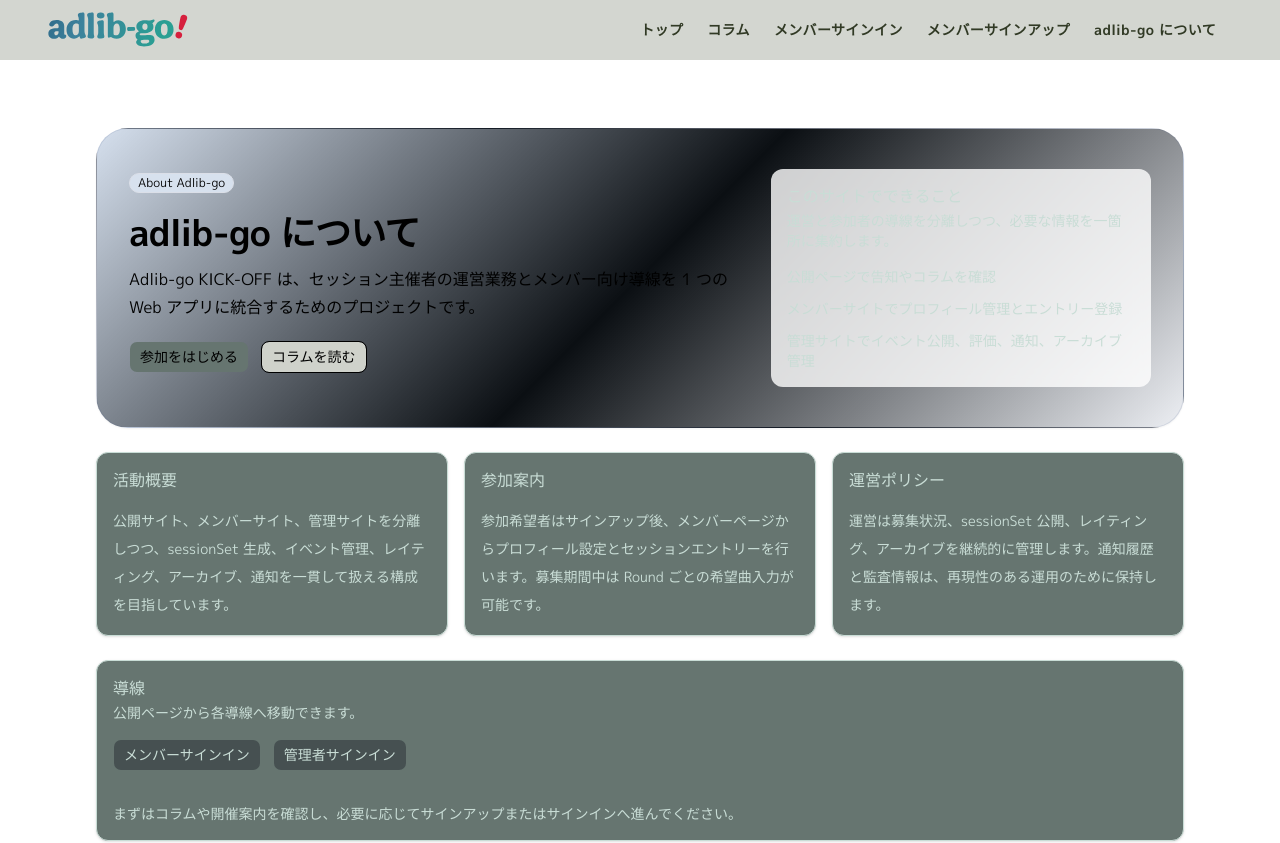
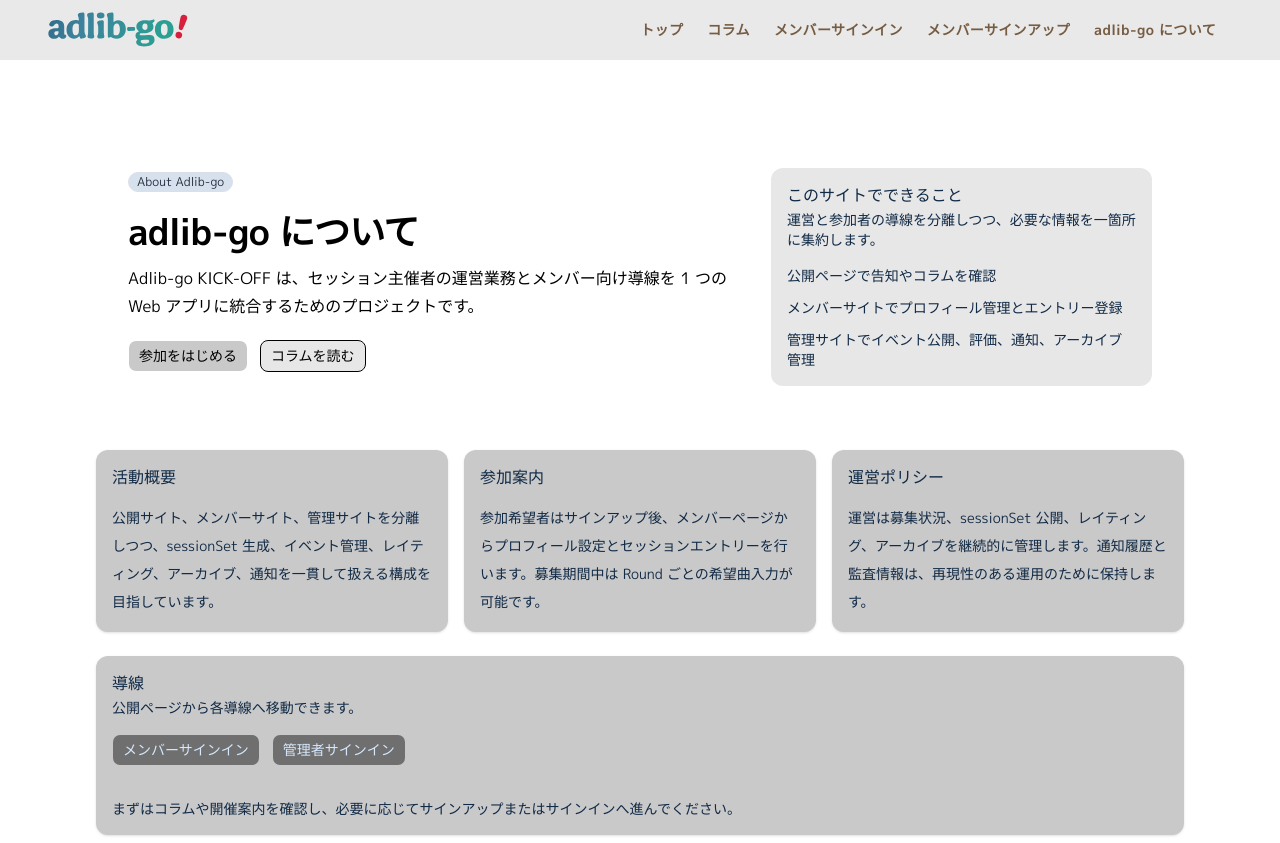
Before and after one commit to yukikim/adlib-go-project, a Next.js app: page /about in a window 1280 px wide. Shown: the top 843 px of the page. Built offline with nearby package versions, Linux system fonts and the light colour scheme; no server answers.

Commit message:
カラーリングデザイン中

```diff
--- a/app/about/page.tsx
+++ b/app/about/page.tsx
@@ -7,7 +7,7 @@ import { Separator } from '@/components/ui/separator';
 export default function AboutPage() {
   return (
     <main className="mx-auto flex max-w-6xl min-h-[calc(100svh-96px)] flex-col gap-6 px-6 py-8 mt-24 md:px-8">
-      <section className="glass_section">
+      <section className="">
         <div className="grid gap-6 px-6 py-8 md:grid-cols-[1.3fr_0.8fr] md:px-8 md:py-10">
           <div className="space-y-5">
             <Badge variant="outline" className="brand-kicker">
@@ -29,7 +29,7 @@ export default function AboutPage() {
             </div>
           </div>
 
-          <Card className="border-white/70 bg-white/80 backdrop-blur">
+          <Card className="bg-background backdrop-blur">
             <CardHeader>
               <CardTitle>このサイトでできること</CardTitle>
               <CardDescription>運営と参加者の導線を分離しつつ、必要な情報を一箇所に集約します。</CardDescription>
@@ -44,7 +44,7 @@ export default function AboutPage() {
       </section>
 
       <section className="grid gap-4 md:grid-cols-3">
-        <Card className="border shadow-sm">
+        <Card className="shadow-sm">
           <CardHeader>
             <CardTitle>活動概要</CardTitle>
           </CardHeader>
@@ -54,7 +54,7 @@ export default function AboutPage() {
             </p>
           </CardContent>
         </Card>
-        <Card className="border shadow-sm">
+        <Card className="shadow-sm">
           <CardHeader>
             <CardTitle>参加案内</CardTitle>
           </CardHeader>
@@ -64,7 +64,7 @@ export default function AboutPage() {
             </p>
           </CardContent>
         </Card>
-        <Card className="border shadow-sm">
+        <Card className="shadow-sm">
           <CardHeader>
             <CardTitle>運営ポリシー</CardTitle>
           </CardHeader>
@@ -77,7 +77,7 @@ export default function AboutPage() {
       </section>
 
       <section>
-        <Card className="border shadow-sm">
+        <Card className="shadow-sm">
           <CardHeader>
             <CardTitle>導線</CardTitle>
             <CardDescription>公開ページから各導線へ移動できます。</CardDescription>
--- a/app/columns/[slug]/page.tsx
+++ b/app/columns/[slug]/page.tsx
@@ -35,7 +35,7 @@ export default async function ColumnDetailPage({ params }: { params: Promise<{ s
 
   return (
     <main className="mx-auto flex max-w-5xl min-h-[calc(100svh-96px)] flex-col gap-6 px-6 py-8 md:px-8 mt-24">
-      <section className="glass_section">
+      <section className="">
         <div className="px-6 py-8 md:px-8 md:py-10">
           <div className="flex flex-wrap items-center gap-2">
             <Badge variant="outline">Column Detail</Badge>
@@ -58,7 +58,7 @@ export default async function ColumnDetailPage({ params }: { params: Promise<{ s
       </section>
 
       <article>
-        <Card className="border shadow-sm">
+        <Card className="shadow-sm">
           <CardHeader>
             <CardTitle>{column.title}</CardTitle>
             <CardDescription>{column.authorName} / {column.publishedAt ? new Date(column.publishedAt).toLocaleDateString('ja-JP') : '-'}</CardDescription>
--- a/app/globals.css
+++ b/app/globals.css
@@ -2,55 +2,11 @@
 @import "tw-animate-css";
 @import "shadcn/tailwind.css";
 
-/* @custom-variant dark (&:is(.dark *)); */
 @custom-variant dark (&:where(.dark, .dark *));
 
 @theme inline {
-  /* --color-background: var(--background);
-  --color-foreground: var(--foreground);
-  --color-brand-base: var(--brand-base);
-  --color-brand-main: var(--brand-main);
-  --color-brand-sub: var(--brand-sub);
-  --color-brand-accent: var(--brand-accent);
-  --color-card: var(--card);
-  --color-card-muted: color-mix(in srgb, var(--color-card), transparent 50%);
-  --color-card-foreground: var(--card-foreground);
-  --color-popover: var(--popover);
-  --color-popover-foreground: var(--popover-foreground);
-  --color-primary: var(--primary);
-  --color-primary-foreground: var(--primary-foreground);
-  --color-secondary: var(--secondary);
-  --color-secondary-foreground: var(--secondary-foreground);
-  --color-muted: var(--muted);
-  --color-muted-foreground: var(--muted-foreground);
-  --color-accent: var(--accent);
-  --color-accent-foreground: var(--accent-foreground);
-  --color-destructive: var(--destructive);
-  --color-destructive-foreground: var(--destructive-foreground);
-  --color-border: var(--border);
-  --color-input: var(--input);
-  --color-ring: var(--ring);
-  --color-chart-1: var(--chart-1);
-  --color-chart-2: var(--chart-2);
-  --color-chart-3: var(--chart-3);
-  --color-chart-4: var(--chart-4);
-  --color-chart-5: var(--chart-5);
-  --radius-sm: calc(var(--radius) * 0.6);
-  --radius-md: calc(var(--radius) * 0.8);
-  --radius-lg: var(--radius);
-  --radius-xl: calc(var(--radius) * 1.4);
-  --radius-2xl: calc(var(--radius) * 1.8);
-  --radius-3xl: calc(var(--radius) * 2.2);
-  --radius-4xl: calc(var(--radius) * 2.6);
-  --color-sidebar: var(--sidebar);
-  --color-sidebar-foreground: var(--sidebar-foreground);
-  --color-sidebar-primary: var(--sidebar-primary);
-  --color-sidebar-primary-foreground: var(--sidebar-primary-foreground);
-  --color-sidebar-accent: var(--sidebar-accent);
-  --color-sidebar-accent-foreground: var(--sidebar-accent-foreground);
-  --color-sidebar-border: var(--sidebar-border);
-  --color-sidebar-ring: var(--sidebar-ring); */
 
+    /*
     --color-primary: #667570;
     --color-secondary: #465051;
     --color-tertiary: #96a395;
@@ -61,6 +17,27 @@
     --color-on-secondary: #8CC5B1;
     --color-on-tertiary: #efebe0;
     --color-on-background: #313a25;
+    --color-on-accent: #B4CAB4;
+    */
+
+    /*
+    primary:明るく
+    secondary:
+    tertiary:
+    background:より明るく
+    accent:
+    */
+
+    --color-primary: #c9c9c9;
+    --color-secondary: #6f6f6f;
+    --color-tertiary: #454545;
+    --color-background: #e7e7e7;
+    --color-accent: #9f2b2b;
+
+    --color-on-primary: #112A46;
+    --color-on-secondary: #D5E8FD;
+    --color-on-tertiary: #D5E8FD;
+    --color-on-background: #765C43;
     --color-on-accent: #B4CAB4;
 
     --color-error: #f85d03;
@@ -86,88 +63,16 @@
 }
 
 :root {
-  /* --radius: 0.625rem;
-  --brand-base: #a3bad9;
-  --brand-main: #4a608c;
-  --brand-sub: #2a3a59;
-  --brand-accent: #d93425;
-  --background: #0b0f13;
-  --foreground: #dedfe0;
-  --card: #ffffff;
-  --card-foreground: #2a3a59;
-  --popover: #ffffff;
-  --popover-foreground: #2a3a59;
-  --primary: #4a608c;
-  --primary-foreground: #f8fbff;
-  --secondary: #a3bad9;
-  --secondary-foreground: #2a3a59;
-  --muted: #dde6f1;
-  --muted-foreground: #5c6d8b;
-  --accent: #d8e2ef;
-  --accent-foreground: #2a3a59;
-  --destructive: #d93425;
-  --destructive-foreground: #fff7f6;
-  --border: #d2dceb;
-  --input: #d2dceb;
-  --ring: #4a608c;
-  --chart-1: #4a608c;
-  --chart-2: #a3bad9;
-  --chart-3: #2a3a59;
-  --chart-4: #d93425;
-  --chart-5: #6f87b0;
-  --sidebar: #eef3f9;
-  --sidebar-foreground: #2a3a59;
-  --sidebar-primary: #4a608c;
-  --sidebar-primary-foreground: #f8fbff;
-  --sidebar-accent: #d8e2ef;
-  --sidebar-accent-foreground: #2a3a59;
-  --sidebar-border: #d2dceb;
-  --sidebar-ring: #4a608c; */
 
   --brand-main: #4a608c;
   --brand-base: #a3bad9;
   --background: #0b0f13;
 }
 
-.dark {
-  /* --background: #202c43;
-  --foreground: #edf3fb;
-  --card: #25324d;
-  --card-foreground: #edf3fb;
-  --popover: #25324d;
-  --popover-foreground: #edf3fb;
-  --primary: #a3bad9;
-  --primary-foreground: #2a3a59;
-  --secondary: #4a608c;
-  --secondary-foreground: #edf3fb;
-  --muted: #32435f;
-  --muted-foreground: #c4d3e8;
-  --accent: #3b4e71;
-  --accent-foreground: #edf3fb;
-  --destructive: #d93425;
-  --destructive-foreground: #fff7f6;
-  --border: rgba(163, 186, 217, 0.18);
-  --input: rgba(163, 186, 217, 0.2);
-  --ring: #a3bad9;
-  --chart-1: #a3bad9;
-  --chart-2: #4a608c;
-  --chart-3: #d93425;
-  --chart-4: #c4d3e8;
-  --chart-5: #7d97bf;
-  --sidebar: #25324d;
-  --sidebar-foreground: #edf3fb;
-  --sidebar-primary: #a3bad9;
-  --sidebar-primary-foreground: #2a3a59;
-  --sidebar-accent: #3b4e71;
-  --sidebar-accent-foreground: #edf3fb;
-  --sidebar-border: rgba(163, 186, 217, 0.18);
-  --sidebar-ring: #a3bad9; */
-}
+/* .dark {
+} */
 
 @layer base {
-  /* * {
-    @apply border-border outline-ring/50;
-  } */
 
   html,
   body {
@@ -183,10 +88,6 @@ body {
   font-family: var(--font-racing-sans-one), sans-serif;
 }
 
-  /* main {
-    max-width: 960px;
-    margin: 0 auto;
-  } */
 }
 
 @layer components {
--- a/src/components/portal/Section.tsx
+++ b/src/components/portal/Section.tsx
@@ -5,7 +5,7 @@ import type { SectionProps } from './types';
 export function Section({ title, description, children, action, sectionId, className, contentClassName }: SectionProps) {
   return (
     <section id={sectionId} className="mt-6 scroll-mt-24">
-      <Card className={cn('border shadow-sm', className)}>
+      <Card className={cn('border shadow-sm bg-gray-100', className)}>
         <CardHeader className="border-b bg-muted/30">
           <CardTitle>{title}</CardTitle>
           {description ? <CardDescription>{description}</CardDescription> : null}
--- a/src/components/public/AppHeaderNav.tsx
+++ b/src/components/public/AppHeaderNav.tsx
@@ -60,7 +60,7 @@ export function AppHeaderNav({ isSignedIn, isMember, isAdmin }: AppHeaderNavProp
           <div
             id="navLayer"
             aria-hidden="true"
-            className="fixed inset-0 z-10 h-screen w-screen origin-bottom scale-y-0 bg-white/70 backdrop-blur-2xl transition duration-500 group-data-[state=active]:origin-top group-data-[state=active]:scale-y-100 dark:bg-gray-950/70 lg:hidden"
+            className="fixed inset-0 z-10 h-screen w-screen origin-bottom scale-y-0 bg-white/5 backdrop-blur-2xl transition duration-500 group-data-[state=active]:origin-top group-data-[state=active]:scale-y-100 dark:bg-gray-950/70 lg:hidden"
           ></div>
           <div
             id="navlinks"
--- a/src/components/public/PublicHomePage.tsx
+++ b/src/components/public/PublicHomePage.tsx
@@ -46,6 +46,7 @@ export async function PublicHomePage() {
           <section className="p-4 bg-background rounded-lg">
             <div className="grid gap-6 px-6 py-8 md:grid-cols-[1.4fr_0.9fr] md:px-8 md:py-10">
               <div className="space-y-5">
+                <div className="my-8 text-4xl text-red-600 font-bold">ただいま作成中です</div>
                 <Badge variant="outline" className="brand-kicker">
                   Adlib-go Session
                 </Badge>
@@ -66,7 +67,6 @@ export async function PublicHomePage() {
                 <Link href="/admin/signin">管理者サインイン</Link>
               </Button> */}
                 </div>
-                <div className="my-8 text-2xl text-red-400 font-bold">ただいま開発中です</div>
               </div>
               <Card className="">
                 <CardHeader>
--- a/src/components/ui/badge.tsx
+++ b/src/components/ui/badge.tsx
@@ -9,13 +9,13 @@ const badgeVariants = cva(
   {
     variants: {
       variant: {
-        default: "bg-primary text-primary-foreground [a]:hover:bg-primary/80",
+        default: "bg-primary text-on-primary [a]:hover:bg-primary/80",
         secondary:
-          "bg-secondary text-secondary-foreground [a]:hover:bg-secondary/80",
+          "bg-secondary text-on-secondary [a]:hover:bg-secondary/80",
         destructive:
-          "bg-destructive/10 text-destructive focus-visible:ring-destructive/20 dark:bg-destructive/20 dark:focus-visible:ring-destructive/40 [a]:hover:bg-destructive/20",
+          "bg-error text-on-error focus-visible:ring-destructive/20 dark:bg-destructive/20 dark:focus-visible:ring-destructive/40 [a]:hover:bg-destructive/20",
         outline:
-          "border-border text-foreground [a]:hover:bg-muted [a]:hover:text-muted-foreground",
+          "border-border text-gray-800 [a]:hover:bg-muted [a]:hover:text-muted-foreground",
         ghost:
           "hover:bg-muted hover:text-muted-foreground dark:hover:bg-muted/50",
         link: "text-primary underline-offset-4 hover:underline",
--- a/src/components/ui/button.tsx
+++ b/src/components/ui/button.tsx
@@ -13,7 +13,7 @@ const buttonVariants = cva(
         outline:
           "border-border bg-background hover:bg-muted hover:text-foreground aria-expanded:bg-muted aria-expanded:text-foreground dark:border-input dark:bg-input/30 dark:hover:bg-input/50",
         secondary:
-          "bg-secondary text-secondary-foreground hover:bg-secondary/80 aria-expanded:bg-secondary aria-expanded:text-secondary-foreground",
+          "bg-secondary text-on-secondary hover:bg-secondary/80 aria-expanded:bg-secondary aria-expanded:text-secondary-foreground",
         ghost:
           "hover:bg-muted hover:text-foreground aria-expanded:bg-muted aria-expanded:text-foreground dark:hover:bg-muted/50",
         destructive:
```
Also changed, not shown: app/columns/page.tsx (+4 -4 lines).
